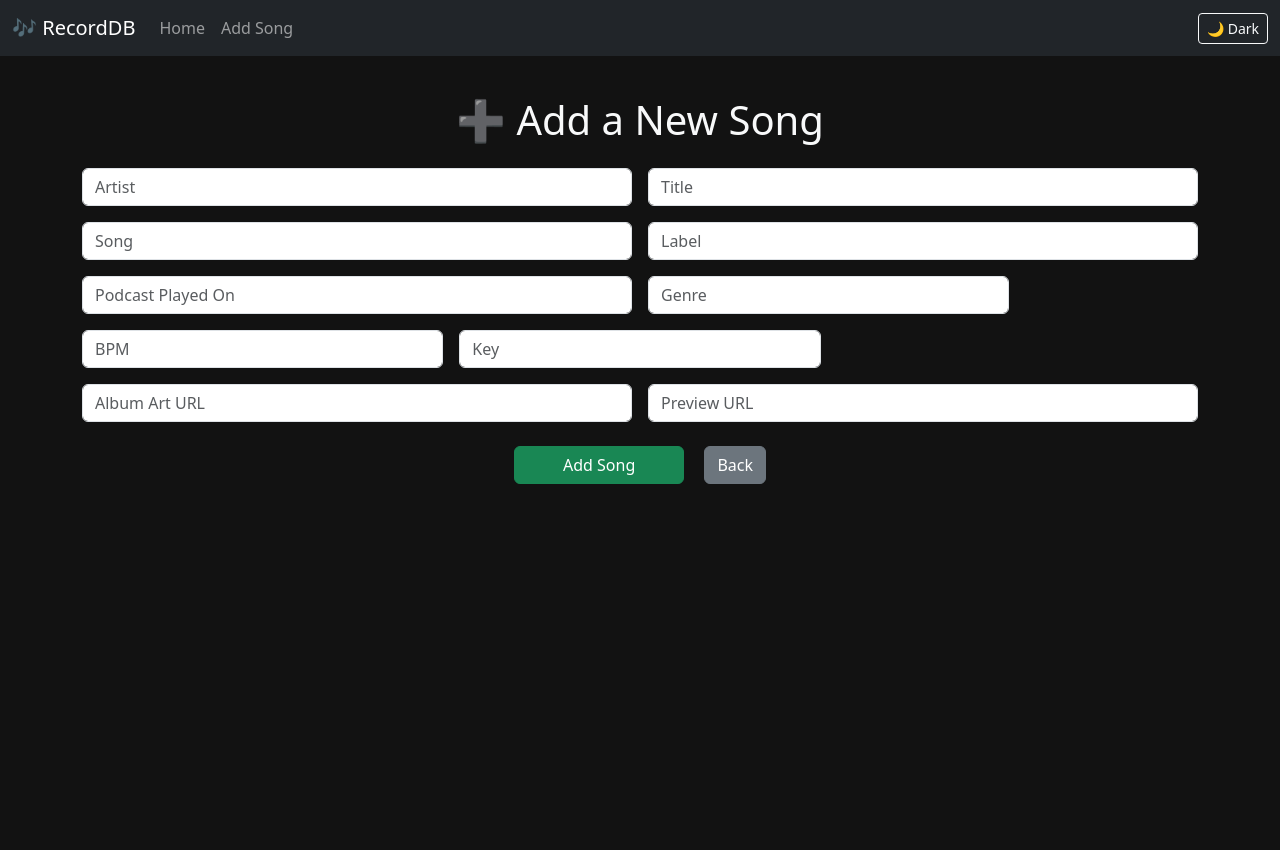
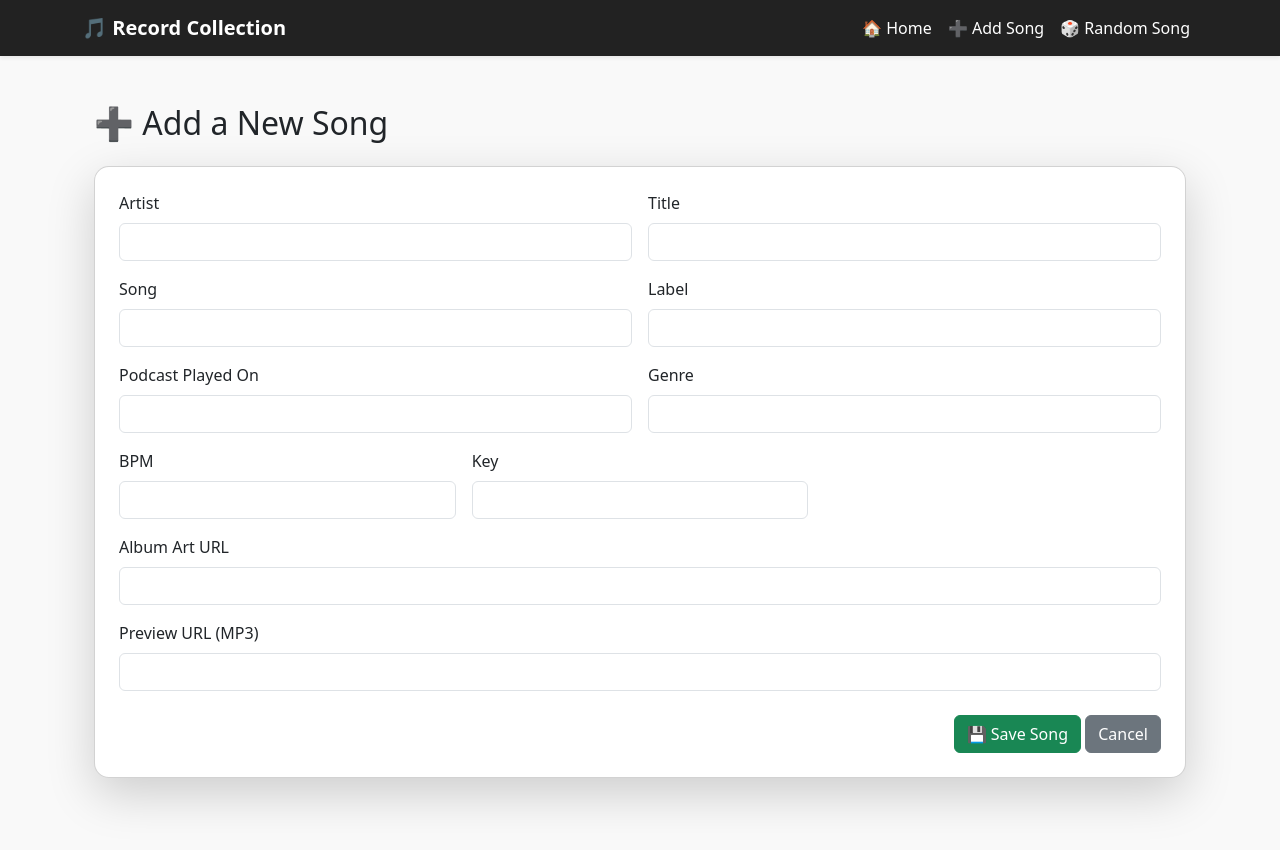
Before and after one commit to Superhans79/musicdb, a Flask app: page /add in a window 1280 px wide. Before the commit the page ends 484 px from the top, so only its background shows below. Run offline with Flask 3, Linux system fonts and the light colour scheme; some libraries are stand-ins or nearby versions.

Commit message:
Add for add functionality

```diff
--- a/app.py
+++ b/app.py
@@ -86,13 +86,14 @@ def add_song():
     return render_template('add.html')
 
 
-# Random Song Page
 @app.route("/random")
 def random_song():
-    cursor = db.cursor(dictionary=True)
+    conn = get_db_connection()
+    cursor = conn.cursor(cursor_factory=psycopg2.extras.DictCursor)
     cursor.execute("SELECT * FROM songs")
     songs = cursor.fetchall()
     cursor.close()
+    conn.close()
 
     song = random.choice(songs) if songs else None
     return render_template("random.html", song=song)
--- a/templates/add.html
+++ b/templates/add.html
@@ -1,23 +1,56 @@
 {% extends "base.html" %}
 {% block content %}
-<h1 class="mb-4 text-center">➕ Add a New Song</h1>
+<div class="container py-4">
+  <h2 class="mb-4">➕ Add a New Song</h2>
 
-<form method="POST">
+  <form action="{{ url_for('add_song') }}" method="POST" class="card p-4 shadow-lg">
     <div class="row g-3">
-        <div class="col-md-6"><input class="form-control" name="artist" placeholder="Artist" required></div>
-        <div class="col-md-6"><input class="form-control" name="title" placeholder="Title" required></div>
-        <div class="col-md-6"><input class="form-control" name="song" placeholder="Song"></div>
-        <div class="col-md-6"><input class="form-control" name="label" placeholder="Label"></div>
-        <div class="col-md-6"><input class="form-control" name="podcast_played_on" placeholder="Podcast Played On"></div>
-        <div class="col-md-4"><input class="form-control" name="genre" placeholder="Genre"></div>
-        <div class="col-md-4"><input class="form-control" name="bpm" placeholder="BPM" type="number"></div>
-        <div class="col-md-4"><input class="form-control" name="song_key" placeholder="Key"></div>
-        <div class="col-md-6"><input class="form-control" name="album_art_url" placeholder="Album Art URL"></div>
-        <div class="col-md-6"><input class="form-control" name="preview_url" placeholder="Preview URL"></div>
+      <div class="col-md-6">
+        <label class="form-label">Artist</label>
+        <input type="text" name="artist" class="form-control" required>
+      </div>
+      <div class="col-md-6">
+        <label class="form-label">Title</label>
+        <input type="text" name="title" class="form-control" required>
+      </div>
+      <div class="col-md-6">
+        <label class="form-label">Song</label>
+        <input type="text" name="song" class="form-control">
+      </div>
+      <div class="col-md-6">
+        <label class="form-label">Label</label>
+        <input type="text" name="label" class="form-control">
+      </div>
+      <div class="col-md-6">
+        <label class="form-label">Podcast Played On</label>
+        <input type="text" name="podcast_played_on" class="form-control">
+      </div>
+      <div class="col-md-6">
+        <label class="form-label">Genre</label>
+        <input type="text" name="genre" class="form-control">
+      </div>
+      <div class="col-md-4">
+        <label class="form-label">BPM</label>
+        <input type="number" name="bpm" class="form-control">
+      </div>
+      <div class="col-md-4">
+        <label class="form-label">Key</label>
+        <input type="text" name="song_key" class="form-control">
+      </div>
+      <div class="col-md-12">
+        <label class="form-label">Album Art URL</label>
+        <input type="url" name="album_art_url" class="form-control">
+      </div>
+      <div class="col-md-12">
+        <label class="form-label">Preview URL (MP3)</label>
+        <input type="url" name="preview_url" class="form-control">
+      </div>
     </div>
-    <div class="text-center mt-4">
-        <button type="submit" class="btn btn-success px-5">Add Song</button>
-        <a href="{{ url_for('index') }}" class="btn btn-secondary ms-3">Back</a>
+
+    <div class="mt-4 text-end">
+      <button type="submit" class="btn btn-success">💾 Save Song</button>
+      <a href="{{ url_for('index') }}" class="btn btn-secondary">Cancel</a>
     </div>
-</form>
+  </form>
+</div>
 {% endblock %}
--- a/templates/base.html
+++ b/templates/base.html
@@ -3,31 +3,55 @@
 <head>
   <meta charset="UTF-8">
   <meta name="viewport" content="width=device-width, initial-scale=1.0">
-    <title>{{ title if title else '🎵 Record Collection' }}</title>
-    <link href="https://cdn.jsdelivr.net/npm/bootstrap@5.3.0/dist/css/bootstrap.min.css" rel="stylesheet">
+  <title>🎧 Record Collection</title>
+  <link href="https://cdn.jsdelivr.net/npm/bootstrap@5.3.3/dist/css/bootstrap.min.css" rel="stylesheet">
   <style>
-        body.dark-mode { background-color: #121212; color: #f8f9fa; }
-        body.light-mode { background-color: #f8f9fa; color: #212529; }
+    body {
+      background-color: #f9f9f9;
+    }
+    .navbar {
+      background-color: #222;
+    }
+    .navbar-brand, .nav-link {
+      color: #fff !important;
+    }
+    .card {
+      border-radius: 15px;
+    }
+    .flash-message {
+      position: fixed;
+      top: 80px;
+      right: 20px;
+      z-index: 1000;
+      min-width: 250px;
+    }
   </style>
 </head>
-<body class="dark-mode">
-<nav class="navbar navbar-expand-lg navbar-dark bg-dark">
-    <div class="container-fluid">
-        <a class="navbar-brand" href="{{ url_for('index') }}">🎶 RecordDB</a>
-        <div class="collapse navbar-collapse">
-            <ul class="navbar-nav me-auto">
-                <li class="nav-item"><a class="nav-link" href="{{ url_for('index') }}">Home</a></li>
-                <li class="nav-item"><a class="nav-link" href="{{ url_for('add_song') }}">Add Song</a></li>
+<body>
+
+  <!-- Navbar -->
+  <nav class="navbar navbar-expand-lg navbar-dark shadow-sm">
+    <div class="container">
+      <a class="navbar-brand fw-bold" href="{{ url_for('index') }}">🎵 Record Collection</a>
+      <button class="navbar-toggler" type="button" data-bs-toggle="collapse" data-bs-target="#navbarNav">
+        <span class="navbar-toggler-icon"></span>
+      </button>
+      <div class="collapse navbar-collapse" id="navbarNav">
+        <ul class="navbar-nav ms-auto">
+          <li class="nav-item"><a class="nav-link" href="{{ url_for('index') }}">🏠 Home</a></li>
+          <li class="nav-item"><a class="nav-link" href="{{ url_for('add_song') }}">➕ Add Song</a></li>
+          <li class="nav-item"><a class="nav-link" href="{{ url_for('random_song') }}">🎲 Random Song</a></li>
         </ul>
       </div>
-        <button id="toggleTheme" class="btn btn-outline-light btn-sm">🌙 Dark</button>
     </div>
   </nav>
-<div class="container mt-3">
+
+  <!-- Flash messages -->
+  <div class="flash-message">
     {% with messages = get_flashed_messages(with_categories=true) %}
       {% if messages %}
         {% for category, message in messages %}
-                <div class="alert alert-{{ category }} alert-dismissible fade show" role="alert">
+          <div class="alert alert-{{ category }} alert-dismissible fade show shadow" role="alert">
             {{ message }}
             <button type="button" class="btn-close" data-bs-dismiss="alert" aria-label="Close"></button>
           </div>
@@ -35,31 +59,12 @@
       {% endif %}
     {% endwith %}
   </div>
-<div class="container py-4">
+
+  <!-- Page content -->
+  <main class="container mt-4 mb-5">
     {% block content %}{% endblock %}
-</div>
+  </main>
 
-<script>
-const btn = document.getElementById("toggleTheme");
-btn.addEventListener("click", () => {
-    const body = document.body;
-    const dark = body.classList.toggle("dark-mode");
-    body.classList.toggle("light-mode", !dark);
-    btn.textContent = dark ? "🌙 Dark" : "☀️ Light";
-});
-</script>
-<script>
-    // Automatically fade out flash messages after 3 seconds
-    setTimeout(() => {
-        const alerts = document.querySelectorAll('.alert');
-        alerts.forEach(alert => {
-            const bsAlert = new bootstrap.Alert(alert);
-            alert.classList.remove('show');
-            alert.classList.add('fade');
-            setTimeout(() => bsAlert.close(), 500); // remove from DOM after fade
-        });
-    }, 3000);
-</script>
-
+  <script src="https://cdn.jsdelivr.net/npm/bootstrap@5.3.3/dist/js/bootstrap.bundle.min.js"></script>
 </body>
 </html>
```
Also changed, not shown: templates/random.html (+26 -19 lines). Lines whose indentation alone changed are shown as unchanged.
